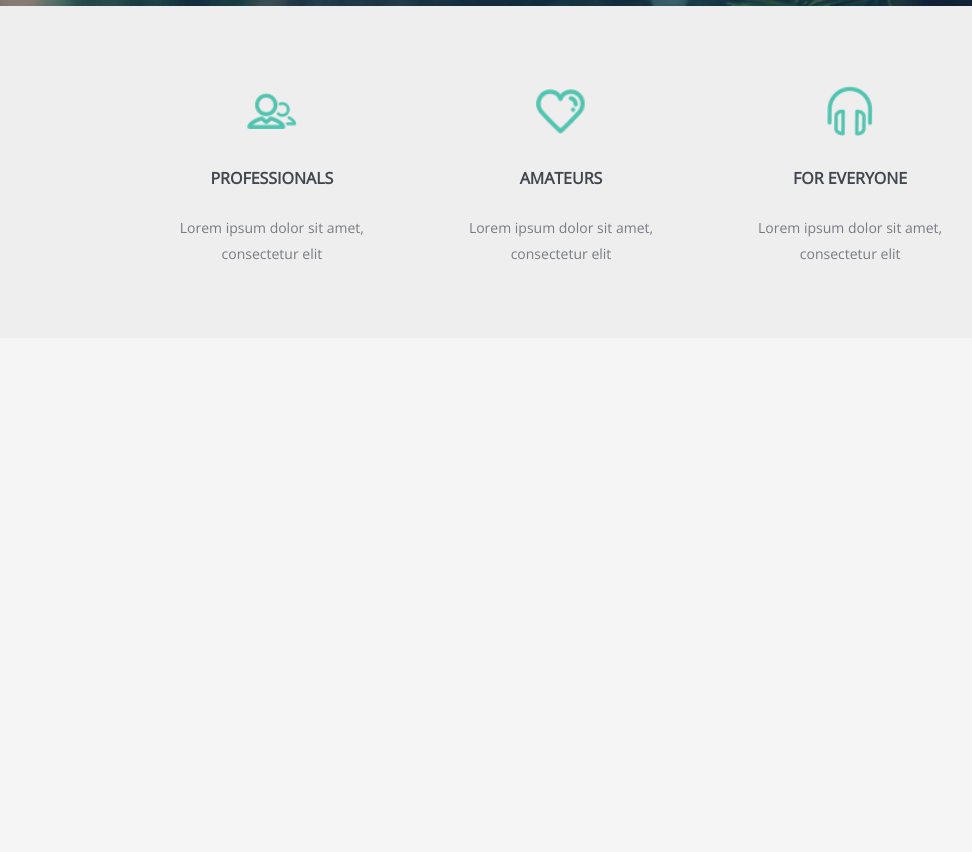
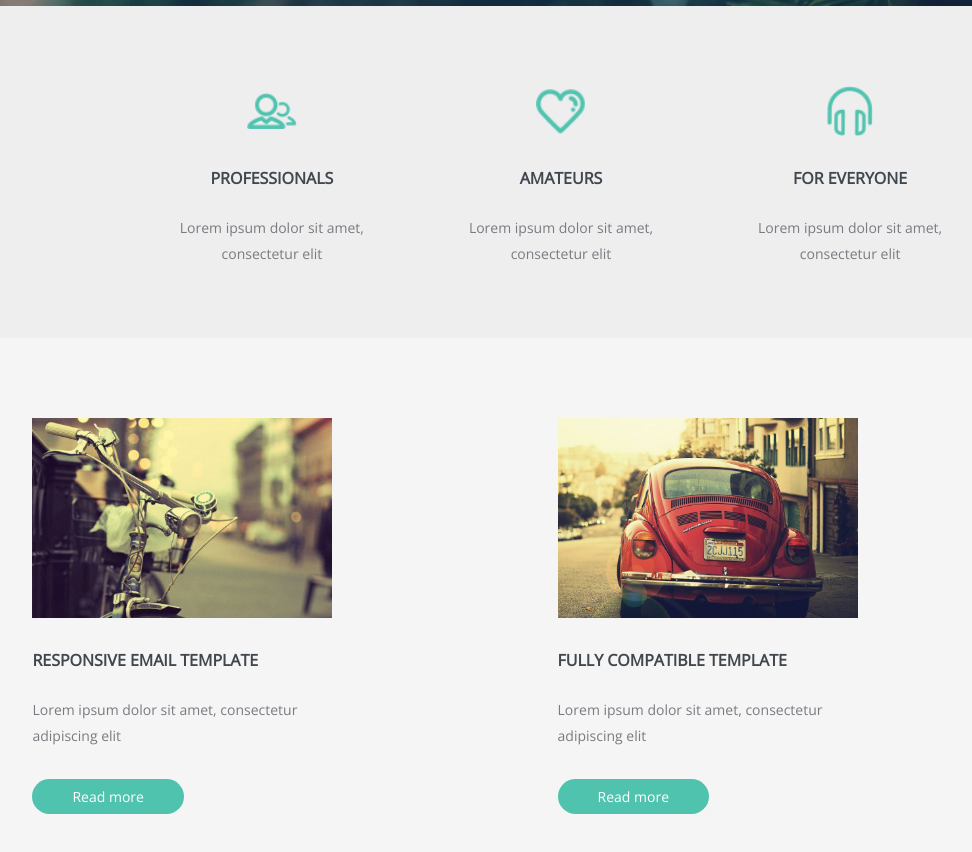
Before and after one commit to maximys963/Site-from-scratch-, a plain HTML site: page index.html in a window 1280 px wide. Shown: the part 658-1510 px from the top of the page, without its empty margins (89-1061 px from the left). Drawn offline with nearby package versions, Linux system fonts and the light colour scheme.

Commit message:
add some content to third section

```diff
--- a/index.html
+++ b/index.html
@@ -50,6 +50,19 @@
             </div>
         </div>
 <section class="thirdSection">
+    <section class="third-services">
+        <div class="car"></div>
+        <h5>RESPONSIVE EMAIL TEMPLATE</h5>
+        <article>Lorem ipsum dolor sit amet, consectetur adipiscing elit</article>
+        <button class="third-button">Read more</button>
+    </section>
+
+    <section class="third-services">
+        <div class="people"></div>
+        <h5>FULLY COMPATIBLE TEMPLATE</h5>
+        <article>Lorem ipsum dolor sit amet, consectetur adipiscing elit</article>
+        <button class="third-button">Read more</button>
+    </section>
 
 </section>
 </main>
--- a/style.css
+++ b/style.css
@@ -116,9 +116,7 @@ body > div {
 	background-size: contain;
 
 }
-.line{
-	background: url(images/line.png);
-}
+
 .secondTitle{
 	color: #40474e;
 	font-size: 16px;
@@ -143,7 +141,61 @@ body > div {
 	position:absolute;
 	top: 996px;
 	left: 0px;
+	text-align: center;
 
+}
+.people{
+	background: url(images/car.png) no-repeat center;
+	width: 300px;
+	height: 200px;
+	display: inline-block;
+	background-size: cover;
+}
+.car{
+	background: url(images/velik.png) no-repeat center;
+	width: 300px;
+	height: 200px;
+	display: inline-block;
+	background-size: cover;
+}
+.third-services{
+	display: inline-block;
+	padding: 80px 5px 0 5px;
+	width: 40%;
+	text-align: left;
+
+
+}
+.third-services h5{
+	color: #40474e;
+	font-size: 16px;
+}
+.third-services article{
+	color:#787b80;
+	font-size: 14px;
+	line-height: 26px;
+	text-align: left;
+	width: 300px;
+
+
+}
+.third-button{
+	display: inline-block;
+	font-family: 'Open sans', sans-serif;
+	font-size: 14px;
+	margin-top: 30px;
+	border-radius: 30px 30px 30px 30px;
+	width: auto;
+	height: auto;
+	color: white;
+	background-color: #50C3AF;
+	padding: 8px 40px;
+	border: none;
+	outline: none;
+	-webkit-transition: all 0.6s ease;;
+	-moz-transition: all 0.6s ease;;
+	-o-transition: all 0.6s ease;;
+	transition: all 0.6s ease;
 }
 @font-face {
 	font-family: Belinda;
```
Also changed, not shown: images/13-vintage-wallpaper.preview.jpg (added), images/14-bicycle-vintage-photography.preview.jpg (added), images/960262-filter-forest-landscapes-mountains-snow.jpg (added), images/car.png (added), images/images.jpg (added), images/people.png (added), images/velik.png (added).
